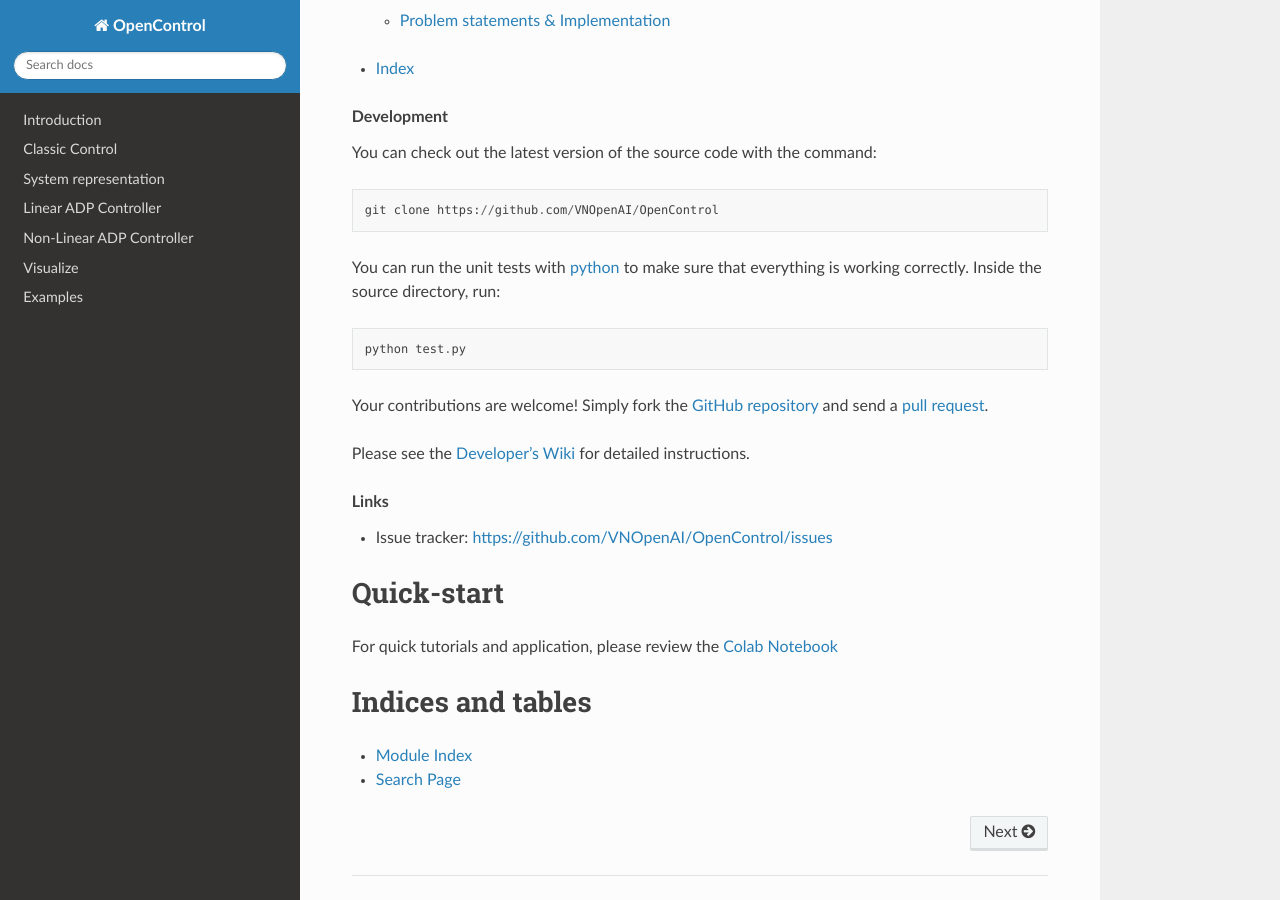
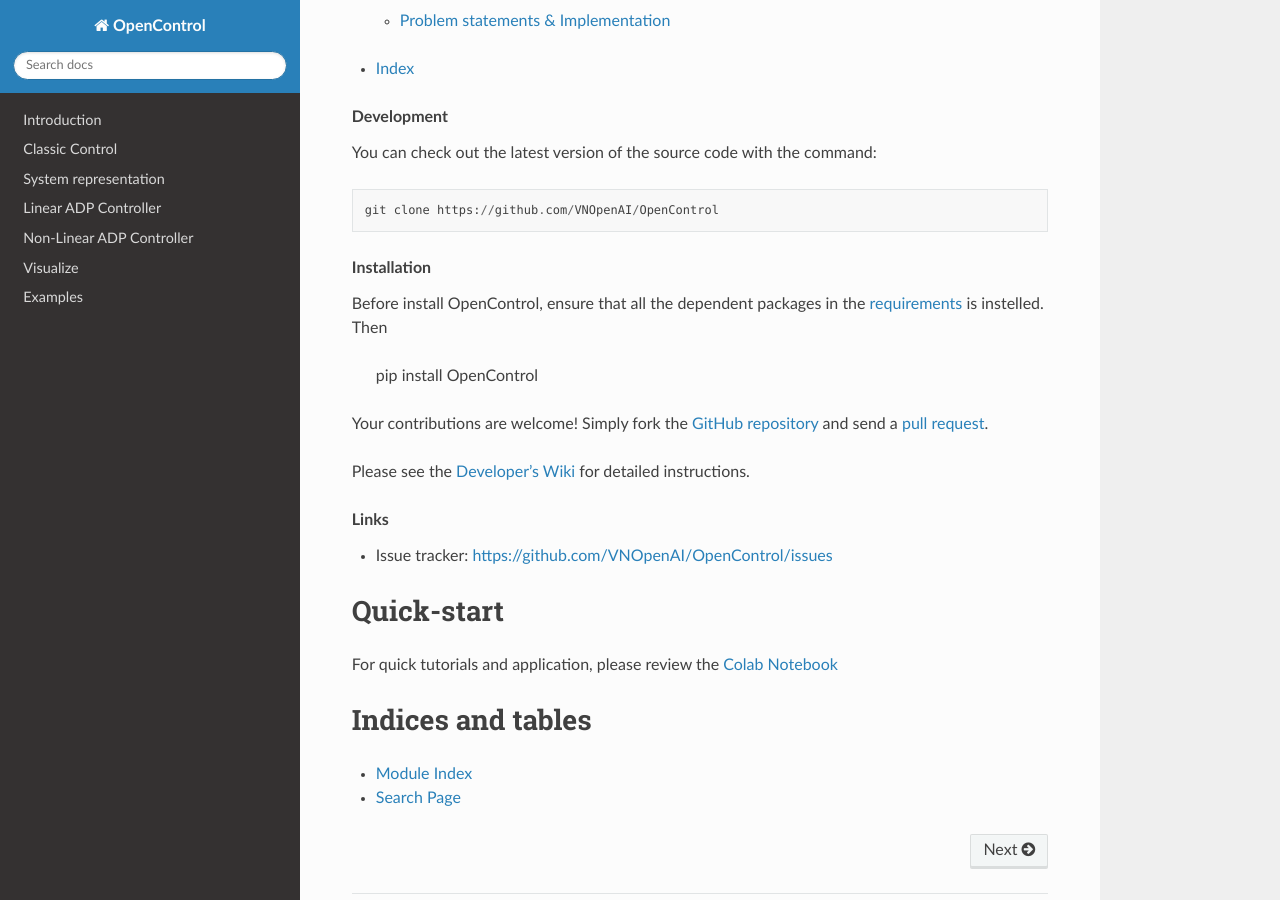
Before and after one commit to VNOpenAI/OpenControl, a Sphinx documentation site: the page built from docs/index.rst, in a window 1280 px wide and 900 px high, scrolled down 1053 px. Built offline with Sphinx 7.4.7 and the Read the Docs theme 2.0.0, drawn with Linux system fonts in a browser that asks for light colours; formulas are drawn with MathJax 3.

Commit message:
Update index.rst

```diff
--- a/docs/index.rst
+++ b/docs/index.rst
@@ -36,17 +36,18 @@
 
    git clone https://github.com/VNOpenAI/OpenControl
 
-You can run the unit tests with `python`_ to make sure that everything is
-working correctly.  Inside the source directory, run::
+.. rubric:: Installation
 
-   python test.py
+Before install OpenControl, ensure that all the dependent packages in the `requirements`_ is instelled. Then
 
-.. _python: https://www.python.org
+   pip install OpenControl
+
+.. _`requirements`: https://github.com/VNOpenAI/OpenControl/blob/master/requirements.txt
 
 Your contributions are welcome!  Simply fork the `GitHub repository <https://github.com/VNOpenAI/OpenControl>`_ and send a
 `pull request`_.
 
-.. _pull request: https://github.com/VNOpenAI/OpenControl/pulls
+.. _`pull request`: https://github.com/VNOpenAI/OpenControl/pulls
 
 Please see the `Developer's Wiki`_ for detailed instructions.
 
```
